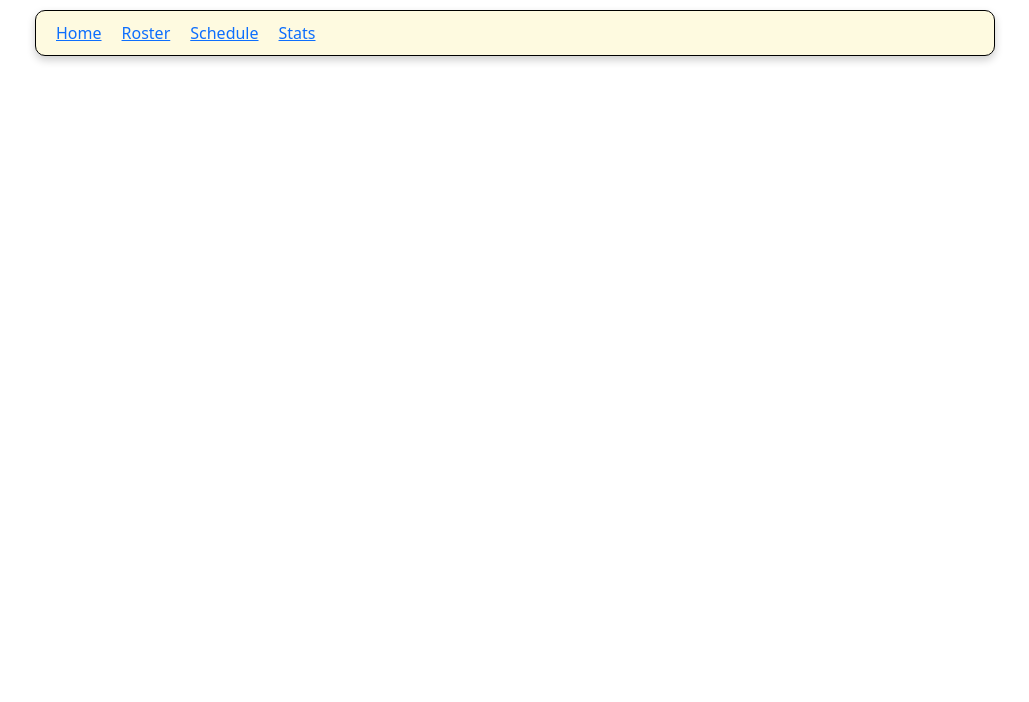
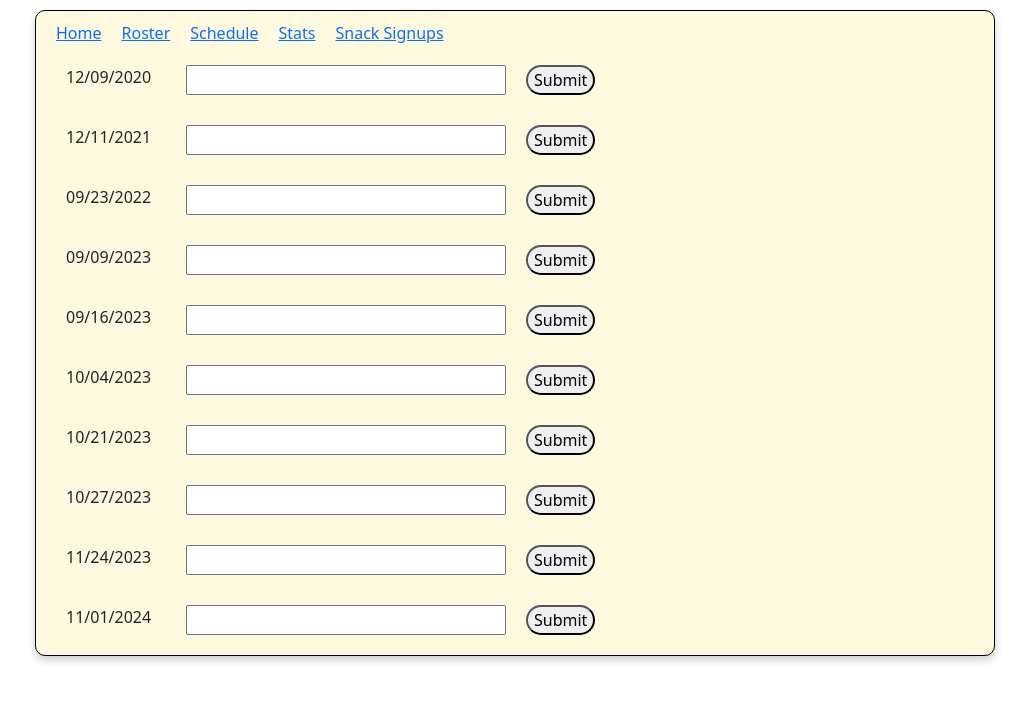
Before and after one commit to sconeek2/lightning-app, a React (Create React App) app: page /SnackForm in a window 1280 px wide. Shown: the top 702 px of the page, without its empty margins (125-1154 px from the left). Built offline with nearby package versions, Linux system fonts and the light colour scheme.

Commit message:
sign up page

```diff
--- a/src/App.js
+++ b/src/App.js
@@ -7,6 +7,7 @@ import Roster from "./Components/Roster";
 import "bootstrap/dist/css/bootstrap.min.css";
 import Schedule from "./Components/Schedule";
 import Stats from "./Components/Stats";
+import SnackForm from "./Components/SnackForm";
 
 function App() {
   return (
@@ -18,6 +19,7 @@ function App() {
           <Route path="/Roster" element={<Roster />} />
           <Route path="/Schedule" element={<Schedule />} />
           <Route path="/Stats" element={<Stats />} />
+          <Route path="/SnackForm" element={<SnackForm />} />
         </Routes>
       </Router>
     </div>
--- /dev/null
+++ b/src/CSS/SnackForm.css
@@ -0,0 +1,16 @@
+.snack-date-container {
+  display: flex;
+  flex-direction: row;
+}
+
+.snack-date {
+  width: 100px;
+}
+
+input {
+  width: 20em;
+}
+
+button {
+  border-radius: 15px;
+}
--- a/src/Components/Navbar.js
+++ b/src/Components/Navbar.js
@@ -17,7 +17,9 @@ const Navbar = () => {
       <Link className="nav-links" to="/Stats">
         Stats
       </Link>
-      {/*<Link className = "nav-links" to="/home">Snack Signups</Link> */}
+      <Link className="nav-links" to="/SnackForm">
+        Snack Signups
+      </Link>
     </div>
   );
 };
--- /dev/null
+++ b/src/Components/SnackForm.js
@@ -0,0 +1,38 @@
+import React from "react";
+import game_schedule from "../Data/schedule-game.json";
+import "../CSS/SnackForm.css";
+
+const SnackForm = () => {
+  // custom function to sory the json by date
+  function custom_sort(a, b) {
+    return new Date(a.Date).getTime() - new Date(b.Date).getTime();
+  }
+
+  game_schedule.sort(custom_sort);
+
+  const formatDate = (inputDate) => {
+    const dateParts = inputDate.split("/");
+    const year = parseInt(dateParts[0]);
+    const month = parseInt(dateParts[1]);
+    const day = parseInt(dateParts[2]);
+
+    const formattedDate = new Date(year, month - 1, day);
+
+    const options = { month: "2-digit", day: "2-digit", year: "numeric" };
+    return formattedDate.toLocaleDateString(undefined, options);
+  };
+
+  return (
+    <div className="snack-page-container">
+      {game_schedule.map((item) => (
+        <div className="snack-date-container">
+          <p className="snack-date">{formatDate(item.Date)}</p>
+          <input type="text"></input>
+          <button>Submit</button>
+        </div>
+      ))}
+    </div>
+  );
+};
+
+export default SnackForm;
```
